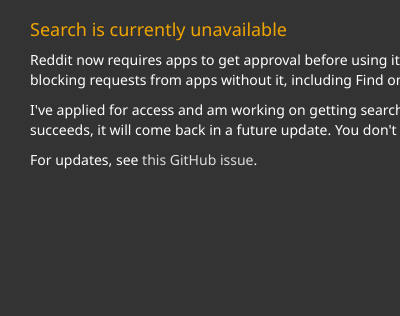
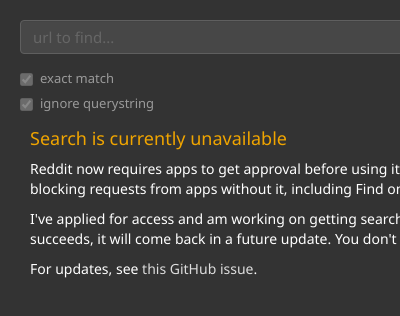
Before and after one commit to AdeelH/find-on-reddit, a browser extension: page popup.html in a window 400 px wide. Shown: the top 316 px of the page. Drawn offline with Linux system fonts and the light colour scheme.

Commit message:
keep search controls visible but disabled; show notice in place of results

```diff
--- a/css/popup.css
+++ b/css/popup.css
@@ -22,6 +22,11 @@ body
 {
   margin-top: 0;
   color: #F0A500;
+}
+
+.search-disabled
+{
+  opacity: 0.5;
 }
 
 .num-results-container
--- a/popup.html
+++ b/popup.html
@@ -19,21 +19,6 @@
 
 <body class="night-mode">
 	<div id="main" class="container-fluid">
-		<div id="unavailable-notice" class="row notice hidden">
-			<h4>Search is currently unavailable</h4>
-			<p>
-				Reddit now requires apps to get approval before using its API, and has
-				started blocking requests from apps without it, including Find on Reddit.
-			</p>
-			<p>
-				I've applied for access and am working on getting search working again.
-				If that succeeds, it will come back in a future update. You don't need to do anything.
-			</p>
-			<p>
-				For updates, see
-				<a href="https://github.com/AdeelH/find-on-reddit/issues/59" target="_blank" rel="noopener">this GitHub issue</a>.
-			</p>
-		</div>
 		<div id="url-container" class="row">
 			<form class="form">
 				<div class="form-group">
@@ -77,6 +62,21 @@
 			</form>
 		</div>
 		<div id="status" class="row search-status"></div>
+		<div id="unavailable-notice" class="row notice hidden">
+			<h4>Search is currently unavailable</h4>
+			<p>
+				Reddit now requires apps to get approval before using its API, and has
+				started blocking requests from apps without it, including Find on Reddit.
+			</p>
+			<p>
+				I've applied for access and am working on getting search working again.
+				If that succeeds, it will come back in a future update. You don't need to do anything.
+			</p>
+			<p>
+				For updates, see
+				<a href="https://github.com/AdeelH/find-on-reddit/issues/59" target="_blank" rel="noopener">this GitHub issue</a>.
+			</p>
+		</div>
 		<div id="results" class="row"></div>
 	</div>
 	<iframe id="tFrame" class="hidden" src="template.html"></iframe>
--- a/popup.js
+++ b/popup.js
@@ -28,7 +28,10 @@ $(document).ready(init);
 function init() {
     DOM = fetchDomHandles();
     if (SEARCH_DISABLED) {
-        $("#url-container").addClass("hidden");
+        DOM.urlInput.prop("disabled", true);
+        DOM.searchBtn.prop("disabled", true);
+        $("#url-container input[type=checkbox]").prop("disabled", true);
+        $("#url-container").addClass("search-disabled");
         $("#unavailable-notice").removeClass("hidden");
         return;
     }
```
